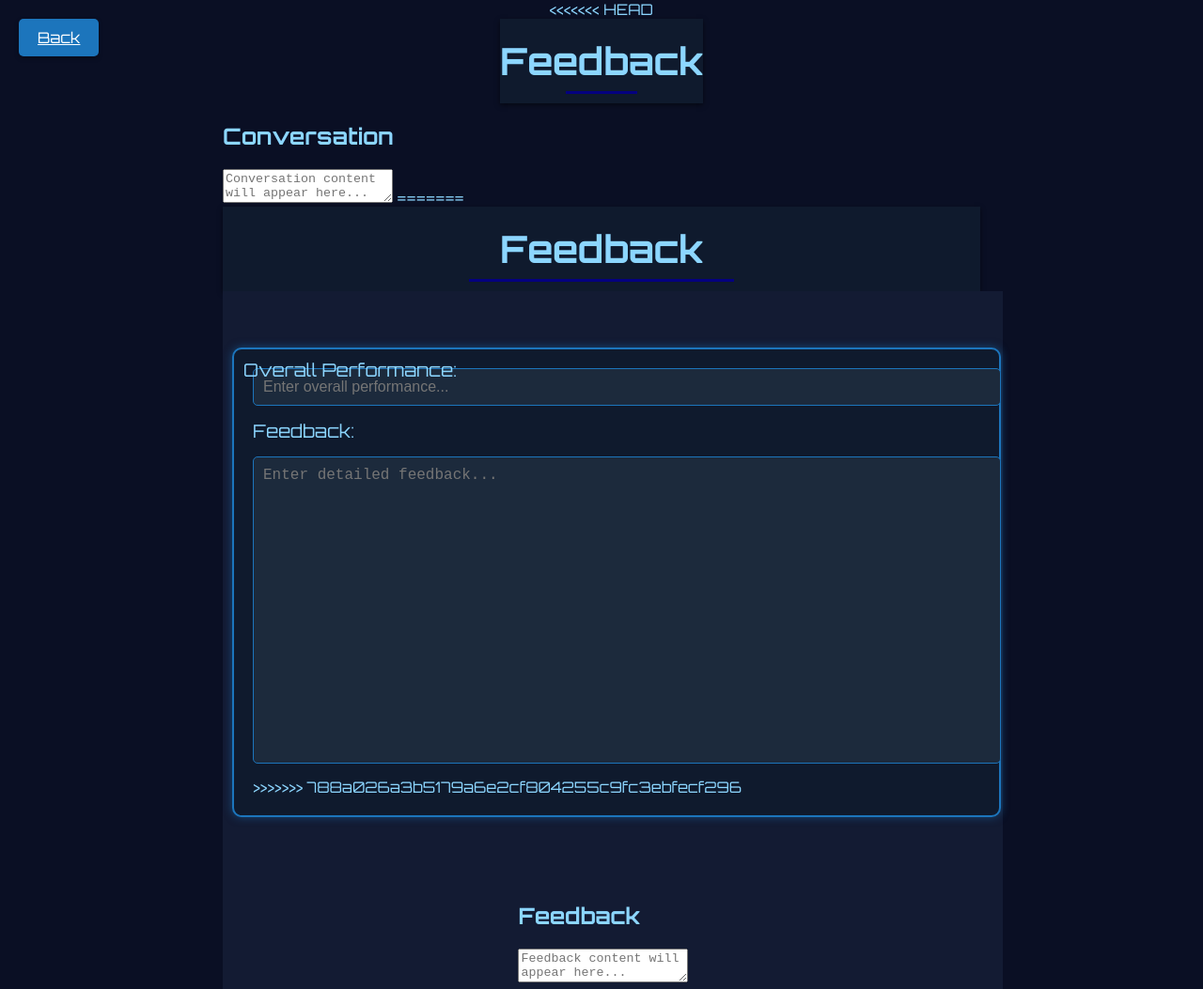
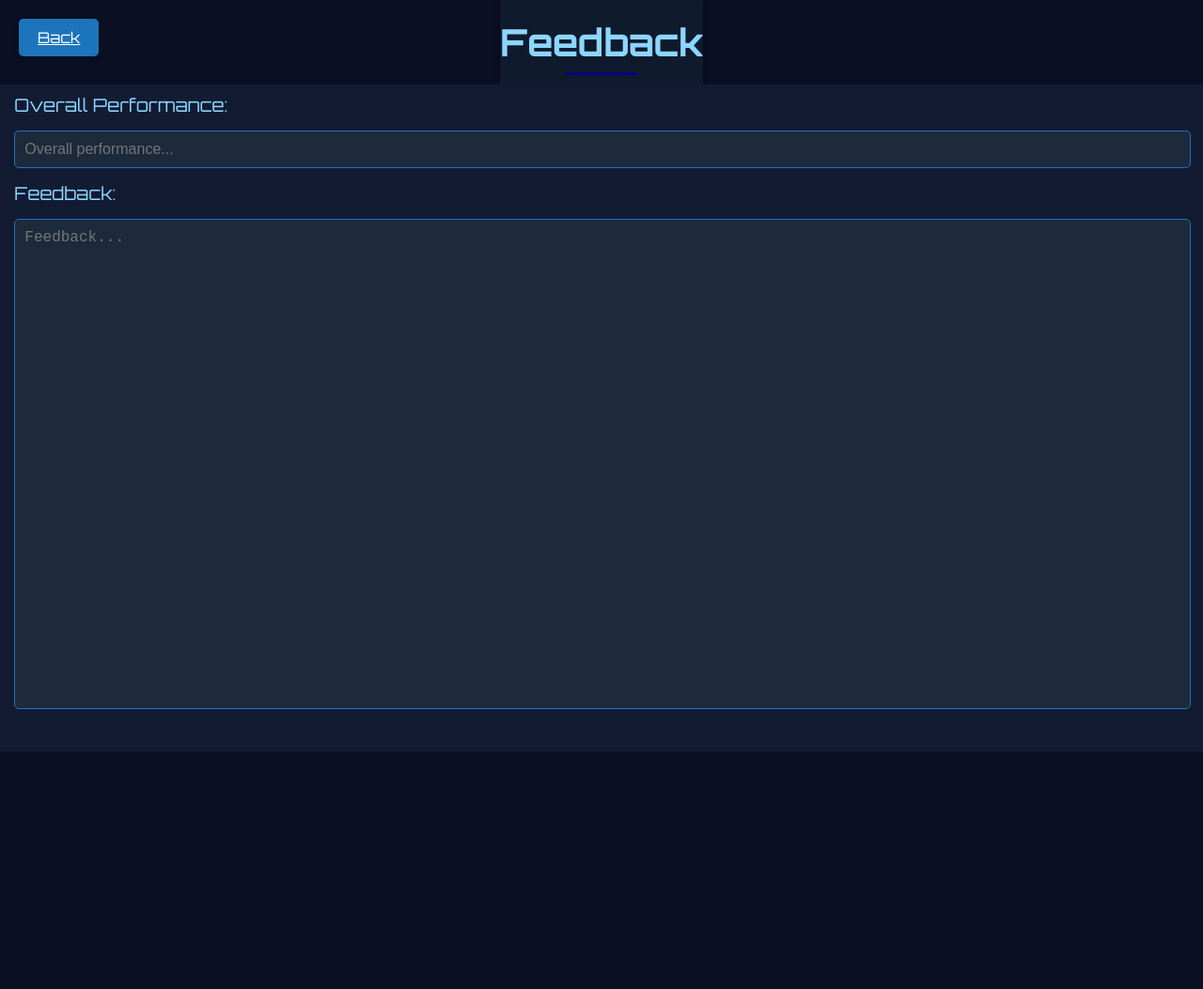
Before and after one commit to ShritejMamidala/RescueSim, a plain HTML site: page rescueSim/frontend/simulation_feedback.html in a window 1280 px wide. Shown: the top 1053 px of the page at 94% size. After the commit the page ends 800 px from the top, so only its background shows below. Drawn offline with Linux system fonts and the light colour scheme.

Commit message:
finalized ui design for now, need to implement logic for both feedback and simulation feedback pages

```diff
--- a/rescueSim/frontend/simulation_feedback.html
+++ b/rescueSim/frontend/simulation_feedback.html
@@ -3,24 +3,12 @@
 <head>
     <meta charset="UTF-8">
     <meta name="viewport" content="width=device-width, initial-scale=1.0">
-<<<<<<< HEAD
     <title>Simulation Feedback</title>
     <link rel="stylesheet" href="styles.css">
 </head>
 <body>
     <!-- Back button to return to the start screen -->
     <a href="index.html" class="back-button">Back</a>
-
-    <header class="page-header">
-        <h1>Feedback</h1>
-    </header>
-
-    <div class="container">
-        <div class="box">
-            <h2>Conversation</h2>
-            <textarea readonly placeholder="Conversation content will appear here..."></textarea>
-=======
-    <title>Feedback</title>
     <style>
         @import url('https://fonts.googleapis.com/css2?family=Orbitron:wght@400;700&display=swap');
 
@@ -114,23 +102,12 @@
     <div class="main-container">
         <div class="feedback-box">
             <label for="overall-performance" class="feedback-title">Overall Performance:</label>
-            <input type="text" id="overall-performance" class="single-line-input" placeholder="Enter overall performance..." readonly>
+            <input type="text" id="overall-performance" class="single-line-input" placeholder="Overall performance..." readonly>
 
             <label for="detailed-feedback" class="feedback-subtitle">Feedback:</label>
-            <textarea id="detailed-feedback" class="multi-line-textbox" placeholder="Enter detailed feedback..." readonly></textarea>
->>>>>>> 788a026a3b5179a6e2cf804255c9fc3ebfecf296
-        </div>
-        <div class="box">
-            <h2>Feedback</h2>
-            <textarea readonly placeholder="Feedback content will appear here..."></textarea>
+            <textarea id="detailed-feedback" class="multi-line-textbox" placeholder="Feedback..." readonly></textarea>
         </div>
     </div>
-    <div class="attach-button-container">
-        <label for="audio-upload">Attach Audio File</label>
-        <input type="file" id="audio-upload" accept="audio/*">
 
-        <label for="text-upload">Attach Text File</label>
-        <input type="file" id="text-upload" accept=".txt">
-    </div>
 </body>
 </html>
--- a/rescueSim/frontend/styles.css
+++ b/rescueSim/frontend/styles.css
@@ -350,113 +350,7 @@ body, html {
 .main-textbox {
     resize: none; /* Disables resizing */
 }
-<<<<<<< HEAD
-/* Feedback Box Styling */
-.feedback-box {
-    width: 80%; /* Adjust width as needed */
-    height: 60%; /* Adjust height as needed */
-    margin: 50px auto; /* Center the box */
-    border: 2px solid #1C75BC; /* Blue outline similar to the screenshot */
-    border-radius: 10px; /* Rounded corners */
-    background-color: #0F1A2D; /* Background color matching the page */
-    display: flex;
-    justify-content: center;
-    align-items: center;
-    color: #8CD6FF; /* Text color (optional) */
-    font-size: 1.5rem;
-    text-align: center;
-    box-shadow: 0 0 10px rgba(28, 117, 188, 0.5); /* Optional glow effect */
-}
-/* Feedback Box Styling */
-.feedback-box {
-    width: 80%; /* Adjust width as needed */
-    height: 60%; /* Adjust height as needed */
-    margin: 50px auto; /* Center the box */
-    border: 2px solid #1C75BC; /* Blue outline similar to the screenshot */
-    border-radius: 10px; /* Rounded corners */
-    background-color: #0F1A2D; /* Background color matching the page */
-    position: relative; /* Allow positioning of the text inside */
-    box-shadow: 0 0 10px rgba(28, 117, 188, 0.5); /* Optional glow effect */
-}
 
-/* Feedback Title Styling */
-.feedback-title {
-    position: absolute; /* Position relative to the box */
-    top: 10px;
-    left: 10px;
-    color: #8CD6FF; /* Neon blue text */
-    font-size: 1.5rem; /* Adjust font size */
-    font-family: 'Orbitron', sans-serif; /* Match the existing style */
-}
-/* Feedback Box Styling */
-.feedback-box {
-    width: 80%; /* Adjust width as needed */
-    height: 60%; /* Adjust height as needed */
-    margin: 50px auto; /* Center the box */
-    border: 2px solid #1C75BC; /* Blue outline */
-    border-radius: 10px; /* Rounded corners */
-    background-color: #0F1A2D; /* Background color */
-    position: relative; /* Allow positioning of text inside */
-    box-shadow: 0 0 10px rgba(28, 117, 188, 0.5); /* Optional glow effect */
-    padding: 20px; /* Add padding inside the box */
-}
-
-/* Feedback Title Styling */
-.feedback-title {
-    color: #8CD6FF; /* Neon blue text */
-    font-size: 1.5rem; /* Font size for "Overall performance:" */
-    font-family: 'Orbitron', sans-serif; /* Match the existing style */
-    margin-bottom: 10px; /* Add space below the title */
-}
-
-/* Feedback Subtitle Styling */
-.feedback-subtitle {
-    color: #8CD6FF; /* Neon blue text */
-    font-size: 1.3rem; /* Font size for "Feedback:" */
-    font-family: 'Orbitron', sans-serif; /* Match the existing style */
-    margin-top: 10px; /* Add space above the subtitle */
-}
-/* Feedback Box Styling */
-/* Feedback Box Styling */
-.feedback-box {
-    width: 80%; /* Adjust width as needed */
-    height: 60%; /* Adjust height as needed */
-    margin: 50px auto; /* Center the box */
-    border: 2px solid #1C75BC; /* Blue outline */
-    border-radius: 10px; /* Rounded corners */
-    background-color: #0F1A2D; /* Background color */
-    position: relative; /* Allow positioning of text inside */
-    box-shadow: 0 0 10px rgba(28, 117, 188, 0.5); /* Optional glow effect */
-    padding: 20px; /* Add padding inside the box */
-    display: flex;
-    flex-direction: column; /* Ensure content stacks vertically */
-    align-items: flex-start; /* Align content to the left */
-    justify-content: flex-start; /* Align content to the top */
-}
-
-/* Feedback Content Styling */
-.feedback-content {
-    display: flex;
-    flex-direction: column; /* Stack text vertically */
-    row-gap: 100px; /* Add space between "Overall performance" and "Feedback" */
-    width: 100%; /* Ensure it spans the width of the box */
-}
-
-/* Feedback Title Styling */
-.feedback-title {
-    color: #8CD6FF; /* Neon blue text */
-    font-size: 1.5rem; /* Font size for "Overall performance:" */
-    font-family: 'Orbitron', sans-serif;
-    margin-bottom: 0; /* Prevent default margin below */
-}
-
-/* Feedback Subtitle Styling */
-.feedback-subtitle {
-    color: #8CD6FF; /* Neon blue text */
-    font-size: 1.5rem; /* Same font size as "Overall performance:" */
-    font-family: 'Orbitron', sans-serif;
-    margin-top: 0; /* Prevent default margin above */
-}
 .back-button {
     position: absolute;
     top: 20px;
@@ -495,7 +389,3 @@ body, html {
     background-color: #255FA3;
     box-shadow: 0 4px 8px rgba(0, 0, 0, 0.4);
 }
-
-=======
-
->>>>>>> 788a026a3b5179a6e2cf804255c9fc3ebfecf296
```
Also changed, not shown: rescueSim/frontend/feedback.html (+4 -0 lines).
